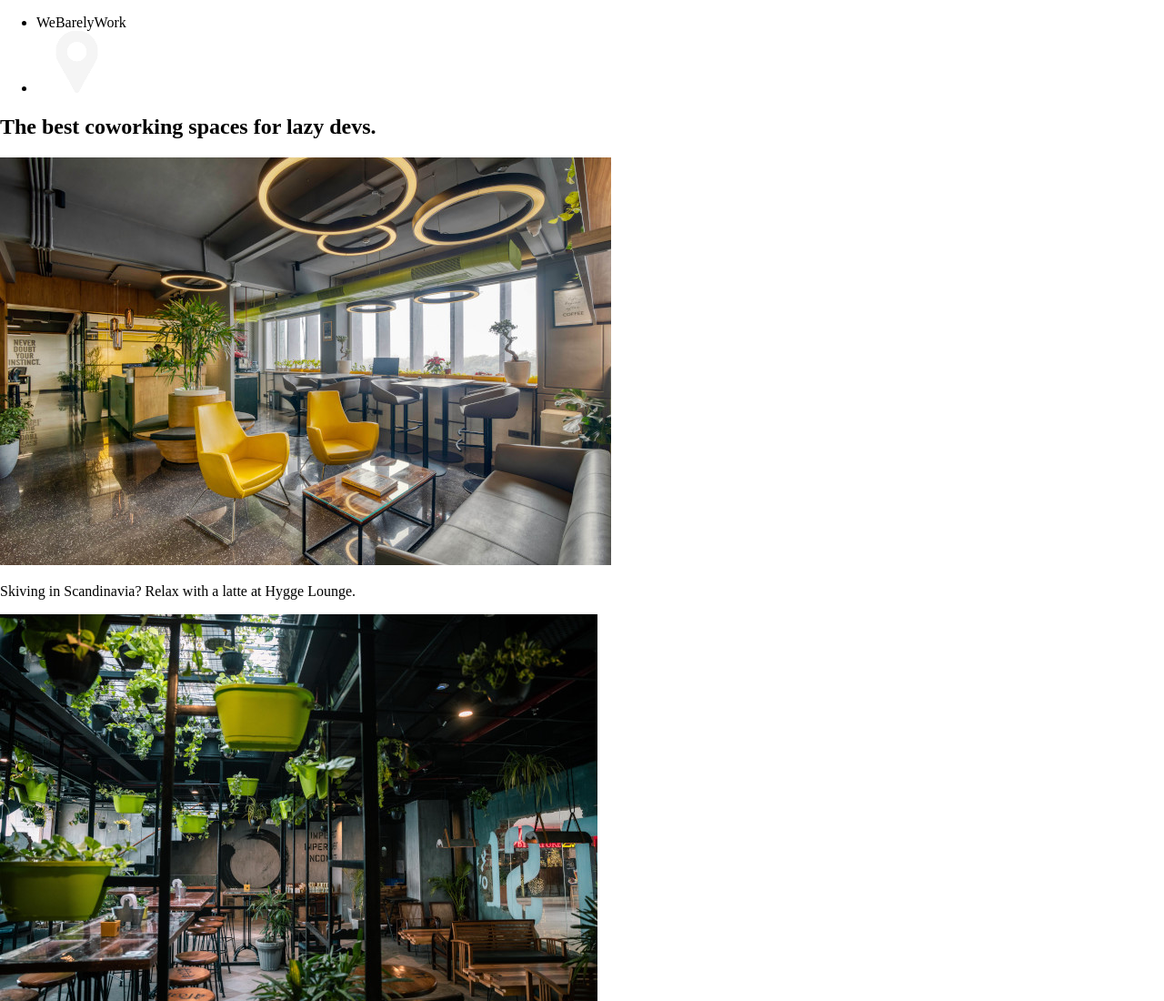
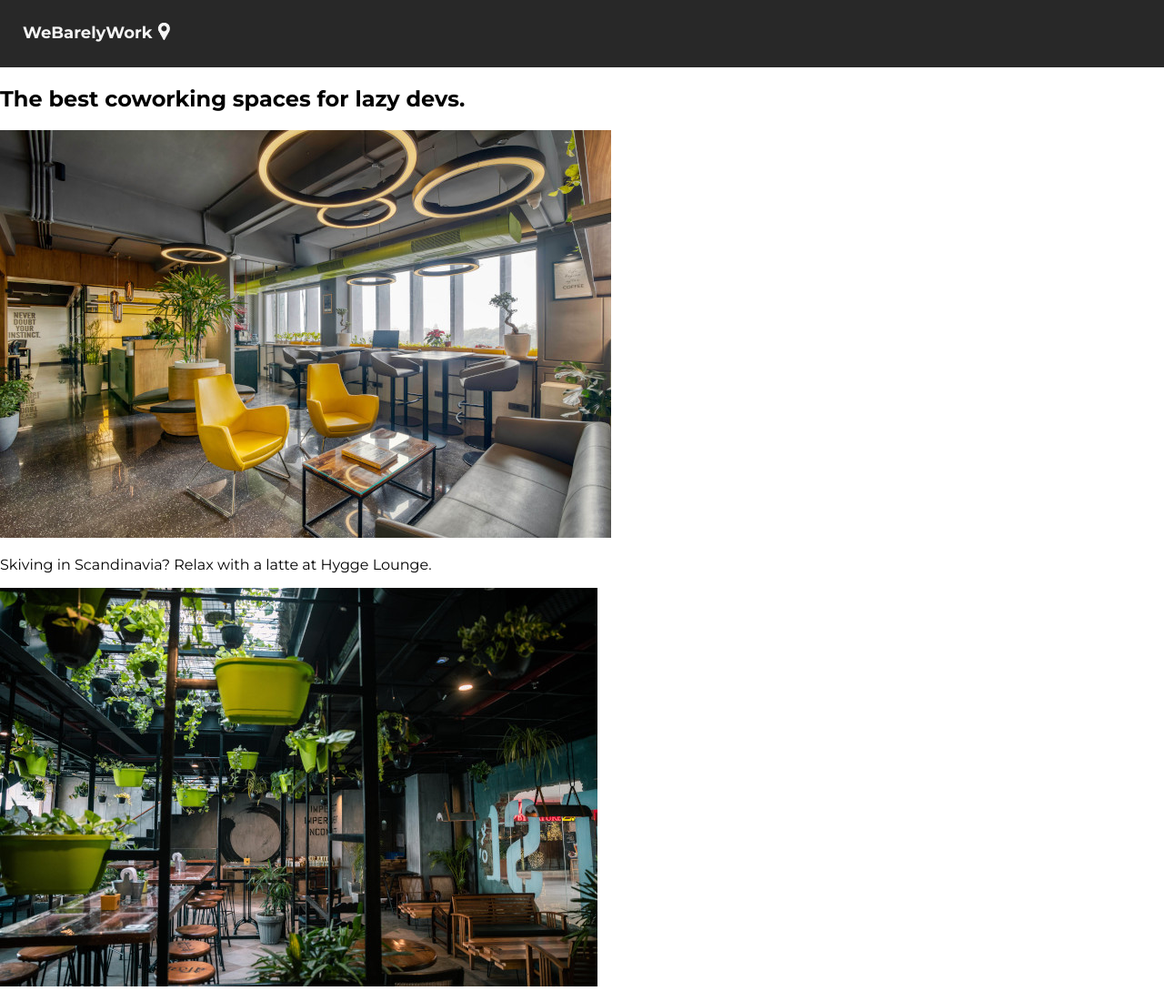
Before and after one commit to nasrelasri/Coworking-space-site, a website built with Vite: page index.html in a window 1280 px wide. Shown: the top 1100 px of the page at 91% size. Built offline with nearby package versions, Linux system fonts and the light colour scheme.

Commit message:
Styled the header

```diff
--- a/index.css
+++ b/index.css
@@ -1,6 +1,7 @@
 body {
     margin: 0;
     padding: 0;
+    font-family: Montserrat;
 }
 
 /*
@@ -8,3 +9,24 @@ Challenge:
 1. Get this layout looking like the
    screenshots on the slide.
 */
+
+header {
+    background-color: #282828;
+    color: whitesmoke;
+    font-size: 18px;
+    font-weight: 700;
+}
+
+ul {
+    margin: 0px;
+    padding: 25px;
+    display: flex;
+}
+
+ul li {
+    list-style: none;
+}
+
+ul img {
+    width: 25px;
+}
```
